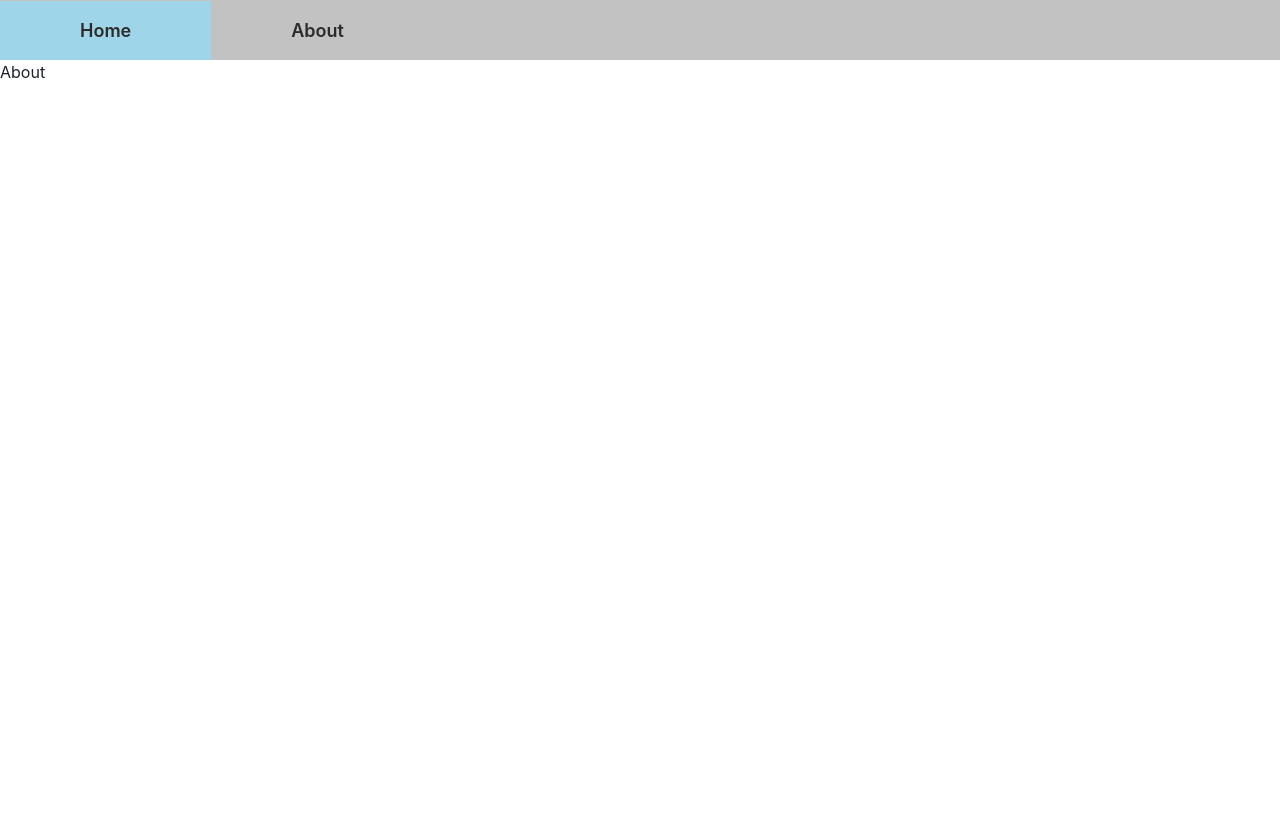
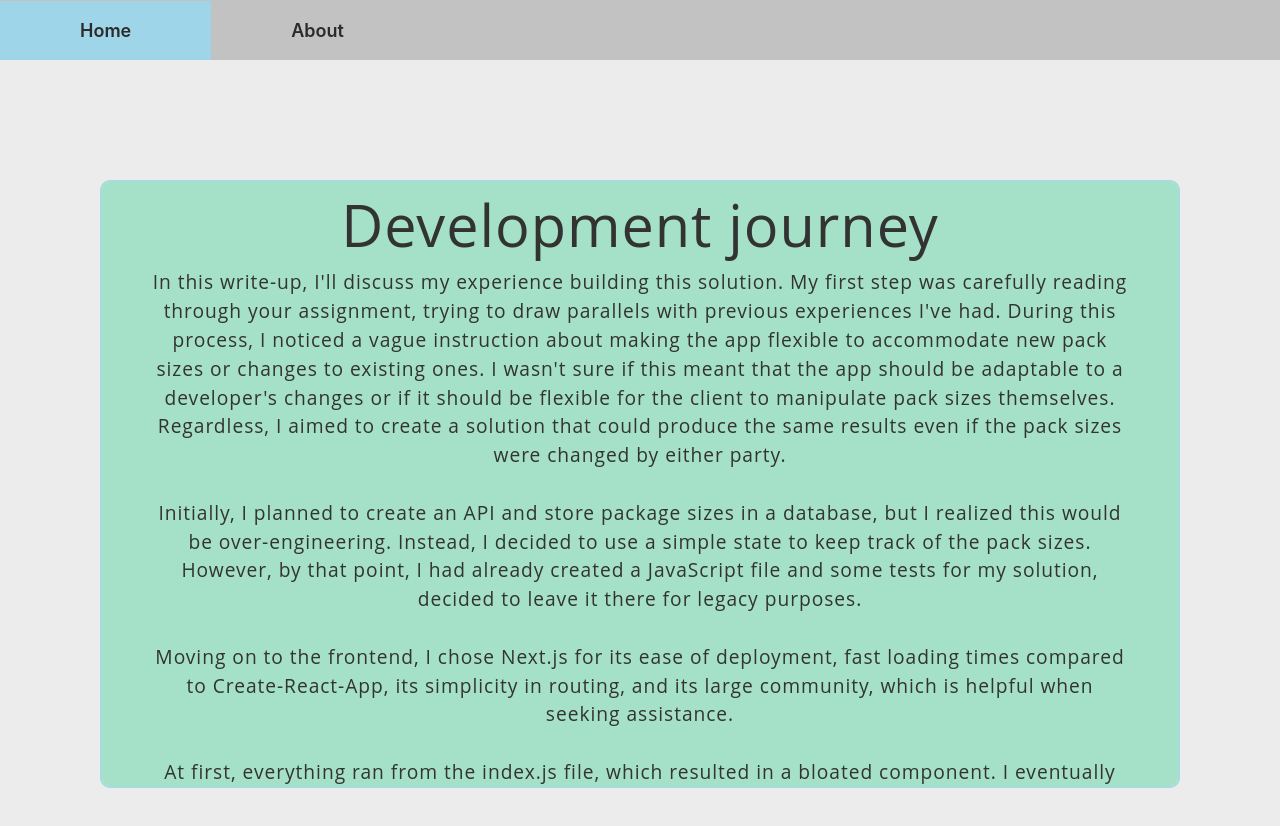
Before and after one commit to GabrielFdeOliveira/Wallys-Widgets, a Next.js app in the folder Frontend/widgets/: page /about in a window 1280 px wide. Shown: the top 826 px of the page. Before the commit the page ends 800 px from the top, so only its background shows below. Built offline with nearby package versions, Linux system fonts and the light colour scheme.

Commit message:
About page populated

```diff
--- a/Frontend/widgets/src/Components/Header/Header.js
+++ b/Frontend/widgets/src/Components/Header/Header.js
@@ -1,6 +1,5 @@
 import React, { useEffect, useState } from "react";
 import Link from "next/link";
-import { useRouter } from "next/router";
 import styles from "./Header.module.css";
 
 const Header = () => {
--- a/Frontend/widgets/src/pages/about.js
+++ b/Frontend/widgets/src/pages/about.js
@@ -1,7 +1,91 @@
 import React from "react";
+import styles from "../styles/About.module.css";
 
 function About() {
-  return <div data-testid="about">About</div>;
+  return (
+    <div className={styles.container} data-testid="about">
+      <div className={styles.text}>
+        <h1>Development journey</h1>
+        <p>
+          In this write-up, I'll discuss my experience building this solution.
+          My first step was carefully reading through your assignment, trying to
+          draw parallels with previous experiences I've had. During this
+          process, I noticed a vague instruction about making the app flexible
+          to accommodate new pack sizes or changes to existing ones. I wasn't
+          sure if this meant that the app should be adaptable to a developer's
+          changes or if it should be flexible for the client to manipulate pack
+          sizes themselves. Regardless, I aimed to create a solution that could
+          produce the same results even if the pack sizes were changed by either
+          party.
+        </p>
+        <br />
+        <p>
+          Initially, I planned to create an API and store package sizes in a
+          database, but I realized this would be over-engineering. Instead, I
+          decided to use a simple state to keep track of the pack sizes.
+          However, by that point, I had already created a JavaScript file and
+          some tests for my solution, decided to leave it there for legacy
+          purposes.
+        </p>
+        <br />
+        <p>
+          Moving on to the frontend, I chose Next.js for its ease of deployment,
+          fast loading times compared to Create-React-App, its simplicity in
+          routing, and its large community, which is helpful when seeking
+          assistance.
+        </p>
+        <br />
+        <p>
+          At first, everything ran from the index.js file, which resulted in a
+          bloated component. I eventually decided to move some functions
+          elsewhere for better readability and renamed some functions to be more
+          intuitive.
+        </p>
+        <br />
+        <p>
+          One significant hurdle I encountered was sorting the new or modified
+          pack sizes in the order necessary for my logic to work. At first, I
+          tried adding a .sort method within an onChange function, but it was
+          triggered after every number added, resulting in unintended
+          consequences. Next, I attempted to create a standalone function to
+          sort the numbers onClick, but this would have been counterintuitive
+          for the user. My third attempt was to wrap the standalone function in
+          an useEffect hook that would be triggered every time the state
+          containing the pack sizes changed, but it didn't work because I was
+          inserting new values using onChange instead of onClick. Eventually, I
+          added another button ("Update") to sort the array and enable the app
+          to work correctly without being problematic to eventual users.
+        </p>
+        <br />
+        <p>
+          Another hurdle was how the WidgetFormOrder component was rendered
+          using the map method. Because I used the index as the key, the new
+          added value was replacing the last index of the array when rendered,
+          even though the state itself held a different value. To work around
+          this, I used the number of units of each package as a unique key.
+        </p>
+        <br />
+        <p>
+          I also encountered some difficulties configuring the testing
+          environment, but I was able to find the necessary resources thanks to
+          the Next.js community.
+        </p>
+        <br />
+        <p>
+          Given more time, I would change my calculatePack function to return an
+          object with two properties ("package size" and "number of units") to
+          make it more readable on the browser. I would also add another
+          component to keep track of previous orders and would spend more time
+          styling the app to make it more visually appealing and responsive.
+        </p>
+        <p>
+          Overall, this was a challenging project that helped me improve my
+          current skills, and I hope to have the opportunity to discuss it
+          further with you in a call or in person.
+        </p>
+      </div>
+    </div>
+  );
 }
 
 export default About;
--- /dev/null
+++ b/Frontend/widgets/src/styles/About.module.css
@@ -0,0 +1,29 @@
+.container {
+  margin: auto;
+  height: 100vh;
+  padding: 20px 100px;
+  font-family: Arial, sans-serif;
+  background-color: #ebeceb;
+  justify-content: center;
+  display: flex;
+  text-align: center;
+}
+.container h1 {
+  font-size: 3em;
+}
+.text {
+  height: 80%;
+  width: 100%;
+  padding: 0 50px;
+  border: 2px solid #a5dce1;
+  border-radius: 10px;
+  margin-top: 100px;
+  background-color: #a5e1c8;
+  font-family: "Open Sans", sans-serif;
+  font-size: 1.2rem;
+  line-height: 1.5;
+  font-weight: 500;
+  letter-spacing: 0.05em;
+  color: #333;
+  overflow: auto;
+}
--- a/Frontend/widgets/src/styles/Home.module.css
+++ b/Frontend/widgets/src/styles/Home.module.css
@@ -1,5 +1,5 @@
 .page {
-  height: 100%;
+  height: 100vh;
   margin: 0px;
   background-color: #ebeceb;
 }
```
